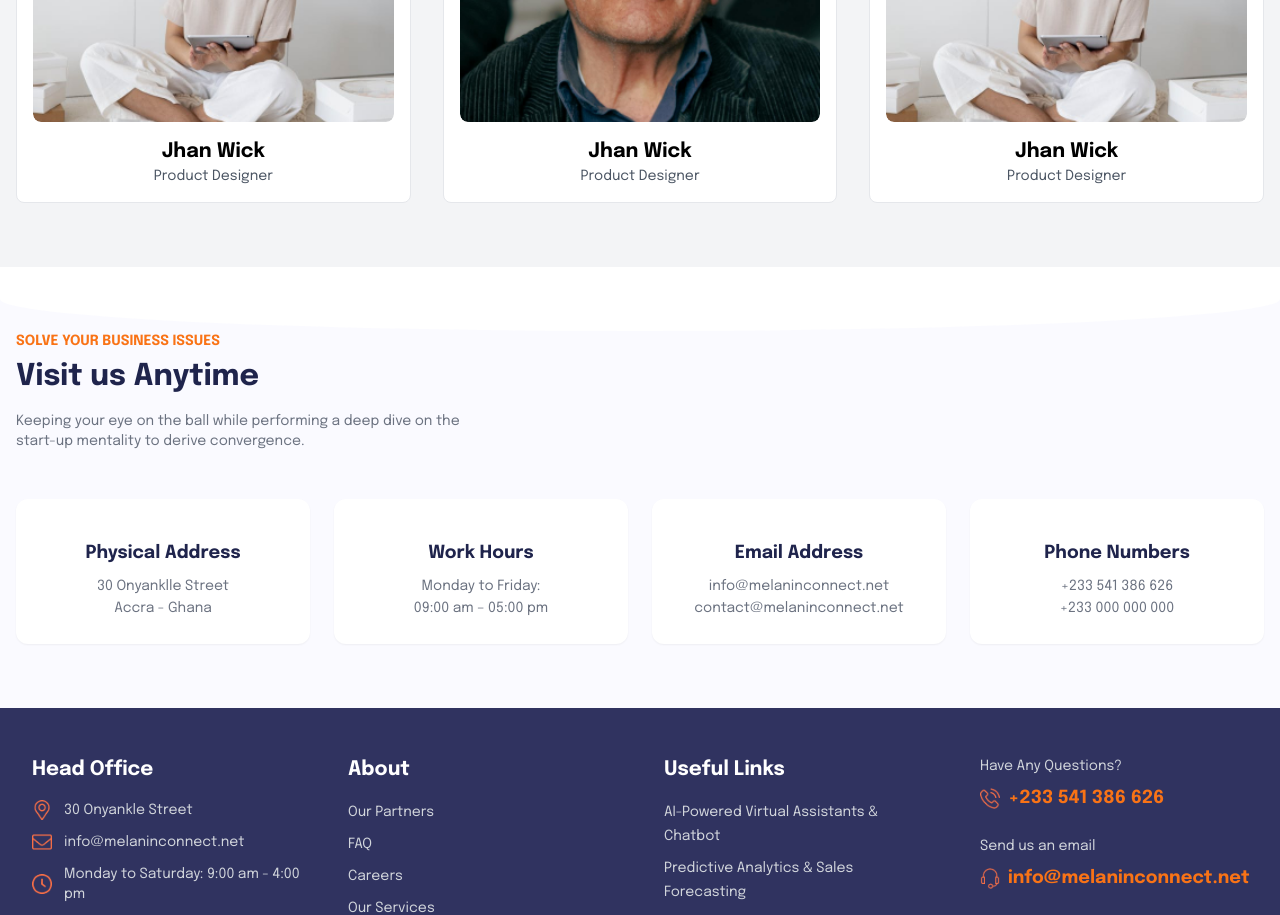
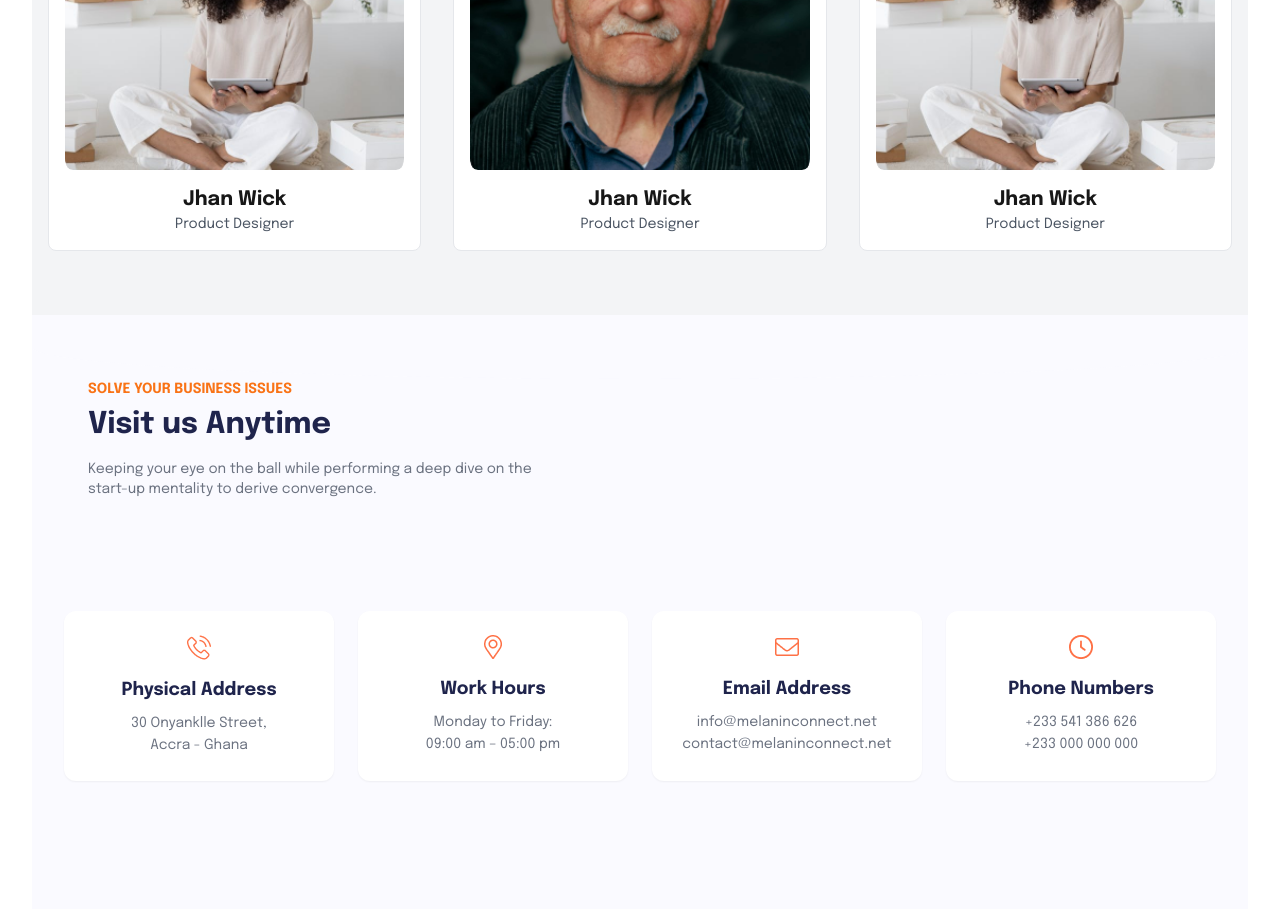
Before and after one commit to Melanin-Connect/melanin-frontend, a Next.js app: page /team in a window 1280 px wide. Shown: the part 1880-2795 px from the top of the page. Built offline with nearby package versions, Linux system fonts and the light colour scheme.

Commit message:
responsive

```diff
--- a/app/components/blog/blog.tsx
+++ b/app/components/blog/blog.tsx
@@ -5,6 +5,9 @@
 
 const Blog = () => {
   return (
+    <section className="relative text-black bg-white overflow-hidden">
+      <div className="max-w-7xl mx-auto px-4 sm:px-6 lg:px-8 py-12">
+
     <div className="bg-gray-50">
 
       <div className="container mx-auto px-4 py-16">
@@ -13,6 +16,8 @@
         <LoadMoreButton />
       </div>
     </div>
+    </div>
+    </section>
   );
 };
 
--- a/app/components/contact/contact.tsx
+++ b/app/components/contact/contact.tsx
@@ -7,6 +7,8 @@
 
 const Contact = () => {
   return (
+    <section className="relative text-black bg-white overflow-hidden">
+      <div className="max-w-7xl mx-auto px-4 sm:px-6 lg:px-8 py-12">
     <div className="bg-gray-50">
 
       <Locations />
@@ -16,6 +18,8 @@
         <ContactForm />
       </div>
     </div>
+    </div>
+    </section>
   );
 };
 
--- a/app/components/faqs/faq.tsx
+++ b/app/components/faqs/faq.tsx
@@ -30,7 +30,8 @@
   ];
 
   return (
-    <div>
+    <section className="relative bg-white overflow-hidden">
+      <div className="max-w-7xl mx-auto px-4 sm:px-6 lg:px-8 py-12">
         <Hero />
 
       <div className="container text-black mx-auto px-4 py-8 grid grid-cols-1 md:grid-cols-3 gap-8">
@@ -60,6 +61,7 @@
         <HelpContact />
       </div>
     </div>
+    </section>
   );
 };
 
--- a/app/components/services/index.tsx
+++ b/app/components/services/index.tsx
@@ -6,12 +6,14 @@
 
 const ServicesPage: React.FC = () => {
   return (
-    <main className=" text-black">
+    <section className="relative text-black bg-white overflow-hidden">
+      <div className="max-w-7xl mx-auto px-4 sm:px-6 lg:px-8 py-12">
 
       <Services />
       <WorkingProcess />
       <Newsletter />
-    </main>
+    </div>
+    </section>
   );
 };
 
--- a/app/components/team/Contact.tsx
+++ b/app/components/team/Contact.tsx
@@ -1,14 +1,18 @@
 import React from "react";
-
+import Call from "@/public/assets/call.png"
+import Location from "@/public/assets/location.png"
+import Envelop from "@/public/assets/envelope.png"
+import Clock from "@/public/assets/clock.png"
+import Image from "next/image";
 
 const VisitUsSection = () => {
   return (
     <section className="bg-[#FAFAFF] relative">
       {/* Curved Background */}
-      <div className="absolute top-0 left-0 w-full h-16 bg-white rounded-b-[50%]"></div>
+      <div className="absolute top-0 left-0 w-full h-16 bg-[#FAFAFF] rounded-b-[50%]"></div>
 
-      <div className="  container mx-auto px-4 py-16 relative z-10">
-        <div className=" items-start justify-start text-start mb-12">
+      <div className="container  mx-auto px-4 py-16 relative z-10">
+        <div className="items-start pl-10 justify-start text-start mb-12">
           <h4 className="text-orange-500 font-semibold text-sm uppercase mb-2">
             Solve Your Business Issues
           </h4>
@@ -22,65 +26,48 @@
           </p>
         </div>
 
-        {/* Contact Cards */}
-        <div className="grid grid-cols-1 md:grid-cols-2 lg:grid-cols-4 gap-6">
-          {/* Card 1 */}
-          <div className="bg-white shadow-sm rounded-xl p-6 text-center">
-            <div className="text-orange-500 text-3xl mb-4">
-              <i className="fas fa-map-marker-alt"></i>
+        <div className="container mx-auto px-4 py-16 grid grid-cols-1 md:grid-cols-4 gap-6">
+          {[
+            {
+              icon: Call,
+              title: "Physical Address",
+              description: "30 Onyanklle Street, \n Accra - Ghana",
+            },
+            {
+              icon: Location,
+              title: "Work Hours",
+              description: "Monday to Friday:\n 09:00 am – 05:00 pm",
+            },
+            {
+              icon: Envelop,
+              title: "Email Address",
+              description:
+                "info@melaninconnect.net\ncontact@melaninconnect.net",
+            },
+            {
+              icon: Clock,
+              title: "Phone Numbers",
+              description: "+233 541 386 626\n+233 000 000 000",
+            },
+          ].map((detail, index) => (
+            <div
+              key={index}
+              className="bg-white rounded-xl shadow-sm p-6 text-center"
+            >
+              <div className="flex justify-center mb-4">
+                <Image
+                  src={detail.icon}
+                  alt={detail.title}
+                  width={24}
+                  height={24}
+                />
+              </div>
+              <h3 className="text-lg font-bold text-[#1F244C] mb-2">{detail.title}</h3>
+              <p className="text-gray-500 text-sm leading-relaxed whitespace-pre-line">
+                {detail.description}
+              </p>
             </div>
-            <h3 className="text-lg font-bold text-[#1F244C] mb-2">
-              Physical Address
-            </h3>
-            <p className="text-gray-500 text-sm leading-relaxed">
-              30 Onyanklle Street
-              <br />
-              Accra - Ghana
-            </p>
-          </div>
-
-          {/* Card 2 */}
-          <div className="bg-white shadow-sm rounded-xl p-6 text-center">
-            <div className="text-orange-500 text-3xl mb-4">
-              <i className="fas fa-clock"></i>
-            </div>
-            <h3 className="text-lg font-bold text-[#1F244C] mb-2">Work Hours</h3>
-            <p className="text-gray-500 text-sm leading-relaxed">
-              Monday to Friday:
-              <br />
-              09:00 am – 05:00 pm
-            </p>
-          </div>
-
-          {/* Card 3 */}
-          <div className="bg-white shadow-sm rounded-xl p-6 text-center">
-            <div className="text-orange-500 text-3xl mb-4">
-              <i className="fas fa-envelope"></i>
-            </div>
-            <h3 className="text-lg font-bold text-[#1F244C] mb-2">
-              Email Address
-            </h3>
-            <p className="text-gray-500 text-sm leading-relaxed">
-              info@melaninconnect.net
-              <br />
-              contact@melaninconnect.net
-            </p>
-          </div>
-
-          {/* Card 4 */}
-          <div className="bg-white shadow-sm rounded-xl p-6 text-center">
-            <div className="text-orange-500 text-3xl mb-4">
-              <i className="fas fa-phone-alt"></i>
-            </div>
-            <h3 className="text-lg font-bold text-[#1F244C] mb-2">
-              Phone Numbers
-            </h3>
-            <p className="text-gray-500 text-sm leading-relaxed">
-              +233 541 386 626
-              <br />
-              +233 000 000 000
-            </p>
-          </div>
+          ))}
         </div>
       </div>
     </section>
--- a/app/components/team/Index.tsx
+++ b/app/components/team/Index.tsx
@@ -5,12 +5,13 @@
 
 const OurTeam: React.FC = () => {
   return (
-    <main className="text-black">
-
-      <ProfessionalIntro />
-      <TeamMembers />
-      <ContactInfo />
-    </main>
+    <section className="relative bg-white overflow-hidden">
+      <div className="max-w-7xl mx-auto px-4 sm:px-6 lg:px-8 py-12">
+        <ProfessionalIntro />
+        <TeamMembers />
+        <ContactInfo />
+      </div>
+    </section>
   );
 };
 
--- a/app/components/team/Introduction.tsx
+++ b/app/components/team/Introduction.tsx
@@ -35,7 +35,7 @@
   ];
 
   return (
-    <section className="container mx-auto  bg-gray-100 px-4 py-16">
+    <section className="container mx-auto text-black bg-white px-4 py-16">
       <div className="grid grid-cols-1 md:grid-cols-2 gap-8 items-center">
         {/* Left Text */}
         <div>
--- a/app/components/team/Members.tsx
+++ b/app/components/team/Members.tsx
@@ -20,7 +20,7 @@
     <section className="bg-gray-100 py-16">
       <div className="container mx-auto px-4">
         <h2 className="text-3xl font-bold text-center mb-12">Team Members</h2>
-        <div className="grid grid-cols-2 md:grid-cols-3 gap-8">
+        <div className="grid grid-cols-1 md:grid-cols-3 gap-8">
           {members.map((member, index) => (
             <div
               key={index}
```
